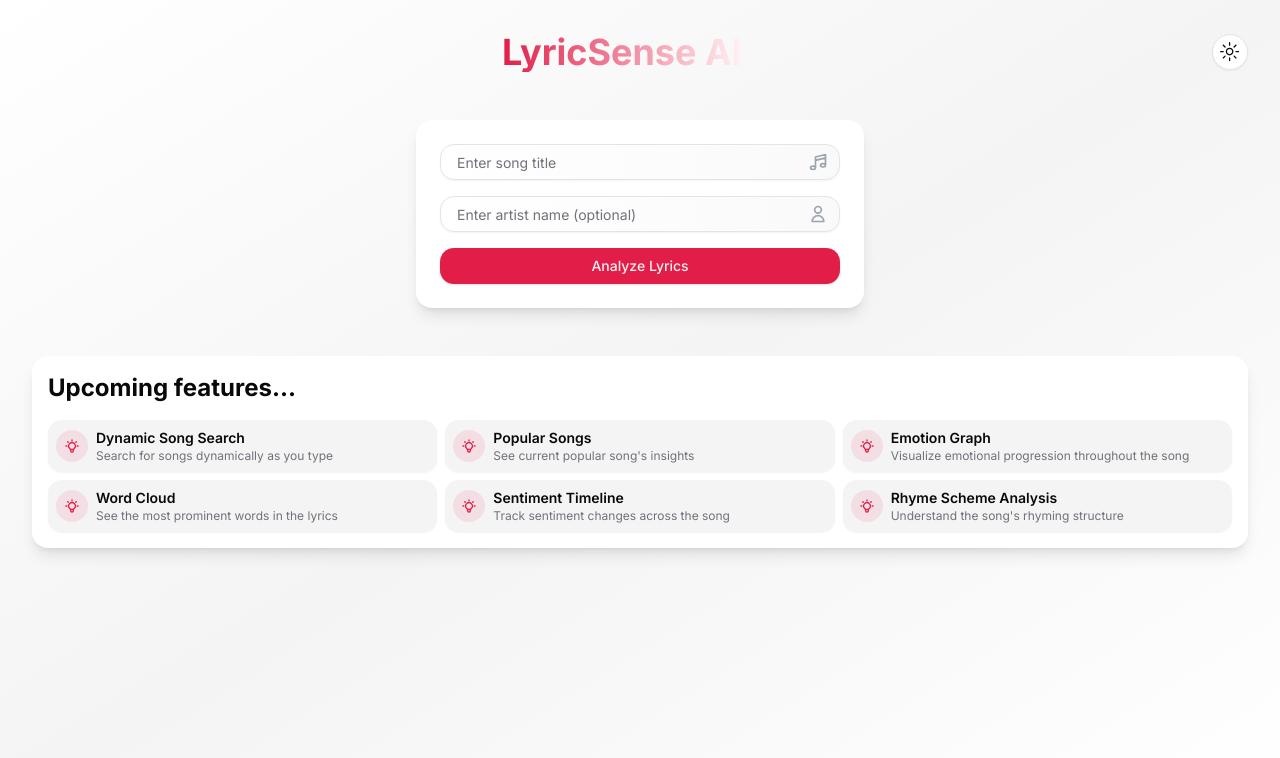
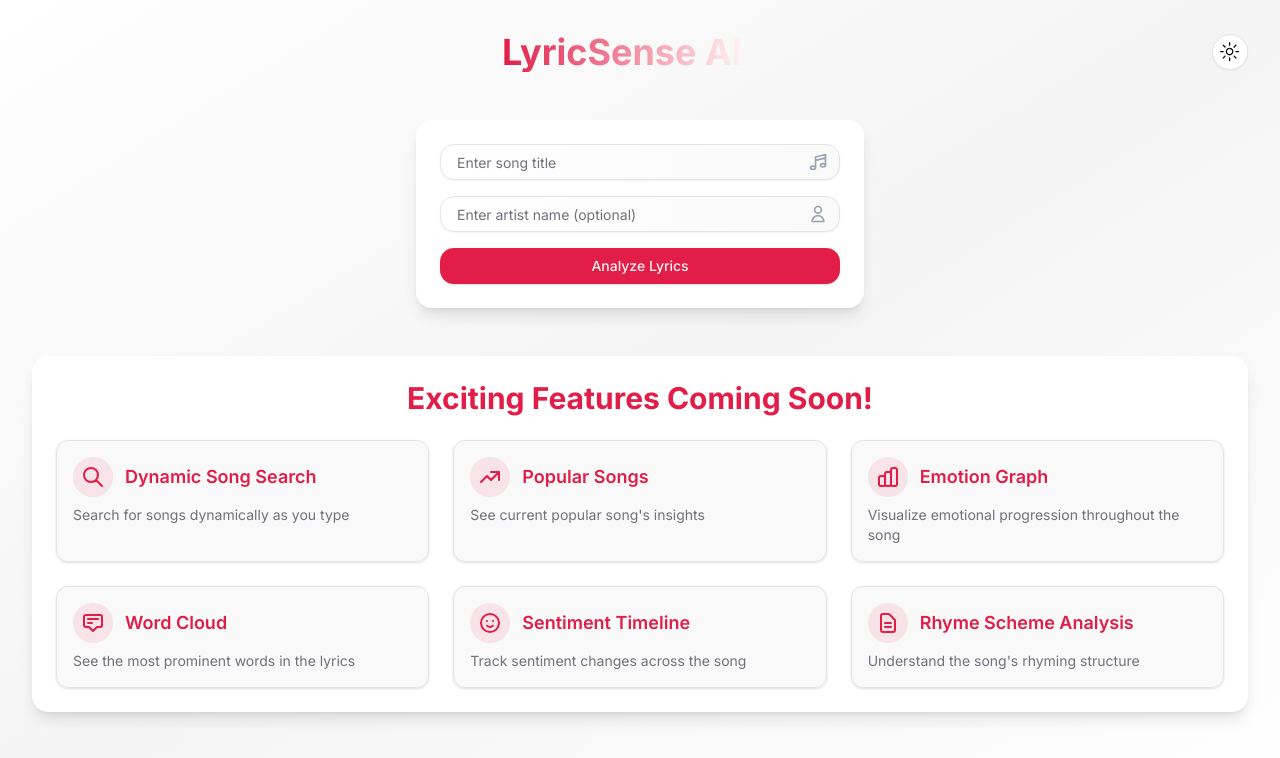
Before and after one commit to Tirth-chokshi/LyricSense-AI, a Next.js app: page / in a window 1280 px wide. Shown: the top 758 px of the page. Built offline with nearby package versions, Linux system fonts and the light colour scheme.

Commit message:
final style

```diff
--- a/src/components/ComingSoonSection.jsx
+++ b/src/components/ComingSoonSection.jsx
@@ -1,48 +1,62 @@
-"use client"
-import { useState } from 'react'
+import React from 'react';
+import { Card, CardContent } from "@/components/ui/card";
 
-const ComingSoonFeature = ({ title, description }) => (
-  <li className="flex items-center space-x-2 p-2 bg-secondary rounded-md shadow-sm transition-all hover:shadow-md">
-    <div className="flex-shrink-0 w-8 h-8 bg-primary/10 rounded-full flex items-center justify-center">
-      <svg className="w-4 h-4 text-primary" fill="none" stroke="currentColor" viewBox="0 0 24 24" xmlns="http://www.w3.org/2000/svg">
-        <path strokeLinecap="round" strokeLinejoin="round" strokeWidth={2} d="M9.663 17h4.673M12 3v1m6.364 1.636l-.707.707M21 12h-1M4 12H3m3.343-5.657l-.707-.707m2.828 9.9a5 5 0 117.072 0l-.548.547A3.374 3.374 0 0014 18.469V19a2 2 0 11-4 0v-.531c0-.895-.356-1.754-.988-2.386l-.548-.547z" />
-      </svg>
-    </div>
-    <div>
-      <h3 className="font-semibold text-sm">{title}</h3>
-      <p className="text-xs text-muted-foreground">{description}</p>
-    </div>
-  </li>
-)
+const FeatureCard = ({ title, description, icon }) => (
+  <Card className="bg-secondary/50 hover:bg-secondary/70 transition-colors duration-300">
+    <CardContent className="p-4">
+      <div className="flex items-center space-x-3 mb-2">
+        <div className="p-2 bg-primary/10 rounded-full">
+          {icon}
+        </div>
+        <h3 className="text-lg font-semibold text-primary">{title}</h3>
+      </div>
+      <p className="text-sm text-muted-foreground">{description}</p>
+    </CardContent>
+  </Card>
+);
 
 export const ComingSoonSection = () => {
-  const [searchTerm, setSearchTerm] = useState('')
-
   const features = [
-    { title: "Dynamic Song Search", description: "Search for songs dynamically as you type" },
-    { title: "Popular Songs", description: "See current popular song's insights" },
-    { title: "Emotion Graph", description: "Visualize emotional progression throughout the song" },
-    { title: "Word Cloud", description: "See the most prominent words in the lyrics" },
-    { title: "Sentiment Timeline", description: "Track sentiment changes across the song" },
-    { title: "Rhyme Scheme Analysis", description: "Understand the song's rhyming structure" },
-  ]
-
-  const filteredFeatures = features.filter(feature =>
-    feature.title.toLowerCase().includes(searchTerm.toLowerCase()) ||
-    feature.description.toLowerCase().includes(searchTerm.toLowerCase())
-  )
+    {
+      title: "Dynamic Song Search",
+      description: "Search for songs dynamically as you type",
+      icon: <svg xmlns="http://www.w3.org/2000/svg" className="h-6 w-6 text-primary" fill="none" viewBox="0 0 24 24" stroke="currentColor"><path strokeLinecap="round" strokeLinejoin="round" strokeWidth={2} d="M21 21l-6-6m2-5a7 7 0 11-14 0 7 7 0 0114 0z" /></svg>
+    },
+    {
+      title: "Popular Songs",
+      description: "See current popular song's insights",
+      icon: <svg xmlns="http://www.w3.org/2000/svg" className="h-6 w-6 text-primary" fill="none" viewBox="0 0 24 24" stroke="currentColor"><path strokeLinecap="round" strokeLinejoin="round" strokeWidth={2} d="M13 7h8m0 0v8m0-8l-8 8-4-4-6 6" /></svg>
+    },
+    {
+      title: "Emotion Graph",
+      description: "Visualize emotional progression throughout the song",
+      icon: <svg xmlns="http://www.w3.org/2000/svg" className="h-6 w-6 text-primary" fill="none" viewBox="0 0 24 24" stroke="currentColor"><path strokeLinecap="round" strokeLinejoin="round" strokeWidth={2} d="M9 19v-6a2 2 0 00-2-2H5a2 2 0 00-2 2v6a2 2 0 002 2h2a2 2 0 002-2zm0 0V9a2 2 0 012-2h2a2 2 0 012 2v10m-6 0a2 2 0 002 2h2a2 2 0 002-2m0 0V5a2 2 0 012-2h2a2 2 0 012 2v14a2 2 0 01-2 2h-2a2 2 0 01-2-2z" /></svg>
+    },
+    {
+      title: "Word Cloud",
+      description: "See the most prominent words in the lyrics",
+      icon: <svg xmlns="http://www.w3.org/2000/svg" className="h-6 w-6 text-primary" fill="none" viewBox="0 0 24 24" stroke="currentColor"><path strokeLinecap="round" strokeLinejoin="round" strokeWidth={2} d="M7 8h10M7 12h4m1 8l-4-4H5a2 2 0 01-2-2V6a2 2 0 012-2h14a2 2 0 012 2v8a2 2 0 01-2 2h-3l-4 4z" /></svg>
+    },
+    {
+      title: "Sentiment Timeline",
+      description: "Track sentiment changes across the song",
+      icon: <svg xmlns="http://www.w3.org/2000/svg" className="h-6 w-6 text-primary" fill="none" viewBox="0 0 24 24" stroke="currentColor"><path strokeLinecap="round" strokeLinejoin="round" strokeWidth={2} d="M14.828 14.828a4 4 0 01-5.656 0M9 10h.01M15 10h.01M21 12a9 9 0 11-18 0 9 9 0 0118 0z" /></svg>
+    },
+    {
+      title: "Rhyme Scheme Analysis",
+      description: "Understand the song's rhyming structure",
+      icon: <svg xmlns="http://www.w3.org/2000/svg" className="h-6 w-6 text-primary" fill="none" viewBox="0 0 24 24" stroke="currentColor"><path strokeLinecap="round" strokeLinejoin="round" strokeWidth={2} d="M9 12h6m-6 4h6m2 5H7a2 2 0 01-2-2V5a2 2 0 012-2h5.586a1 1 0 01.707.293l5.414 5.414a1 1 0 01.293.707V19a2 2 0 01-2 2z" /></svg>
+    },
+  ];
 
   return (
-    <section className="bg-card rounded-lg shadow-lg p-4 transition-all hover:shadow-xl">
-      <h2 className="text-2xl font-bold mb-4 text-card-foreground">Upcoming features...</h2>
-      <ul className="grid gap-2 md:grid-cols-2 lg:grid-cols-3">
-        {filteredFeatures.map((feature, index) => (
-          <ComingSoonFeature key={index} title={feature.title} description={feature.description} />
+    <section className="bg-card rounded-lg shadow-lg p-6 transition-all hover:shadow-xl">
+      <h2 className="text-3xl font-bold mb-6 text-primary text-center">Exciting Features Coming Soon!</h2>
+      <div className="grid gap-6 md:grid-cols-2 lg:grid-cols-3">
+        {features.map((feature, index) => (
+          <FeatureCard key={index} {...feature} />
         ))}
-      </ul>
-      {filteredFeatures.length === 0 && (
-        <p className="text-center text-muted-foreground mt-4">No features found matching your search.</p>
-      )}
+      </div>
     </section>
-  )
-}
+  );
+};
--- a/src/pages/api/analysis.js
+++ b/src/pages/api/analysis.js
@@ -63,7 +63,10 @@ export default async function handler(req, res) {
       // Perform overall analysis
       try {
         const analysisPrompt = process.env.ANALYSIS_PROMPT;
-        const overallAnalysisPrompt = `${analysisPrompt} ${lyrics}`;
+        const overallAnalysisPrompt = `${analysisPrompt}
+        Song Title: "${songTitle}"
+        Artist: "${artistName}"
+        Lyrics: ${lyrics}`;
         overallAnalysis = await analysisgetGroqChatCompletion(overallAnalysisPrompt);
       } catch (error) {
         console.error('Error performing overall analysis:', error);
```
